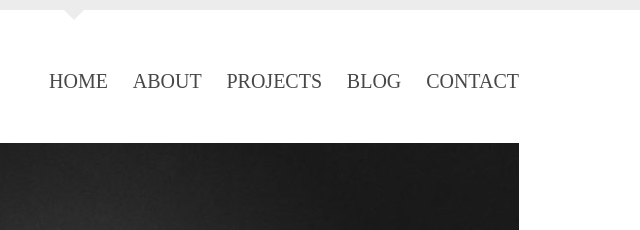
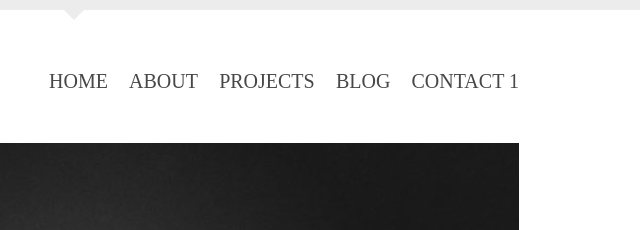
Before and after one commit to ArpitaGitCode/ArpitaNewProject, a plain HTML site: page Blitz/home.html in a window 1280 px wide. Shown: the top 230 px of the page, 591-1231 px from the left. Drawn offline with Linux system fonts and the light colour scheme.

Commit message:
menu change

```diff
--- a/Blitz/home.html
+++ b/Blitz/home.html
@@ -19,7 +19,8 @@
                     <li><a href="about.html">ABOUT</a></li>
                     <li><a href="project.html">PROJECTS</a></li>
                     <li><a href="#">BLOG</a></li>
-                    <li><a href="contact.html">CONTACT</a></li>
+                    <li><a href="contact.html">CONTACT 1</a></li>
+
                 </ul>
             </nav>
         </header>
```
